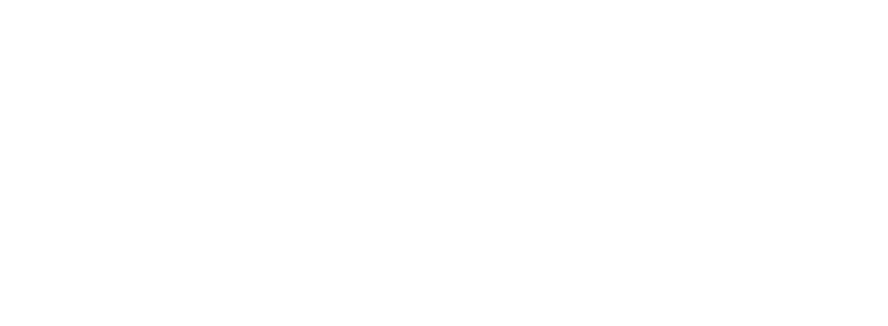
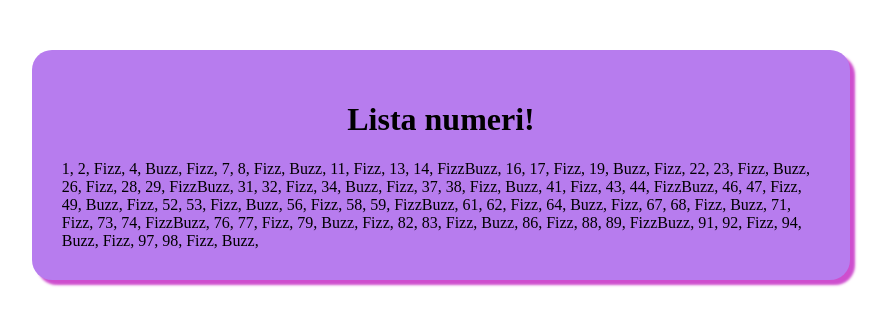
Before and after one commit to paoloferrari97/js-fizzbuzz, a plain HTML site: page index.html in a window 1280 px wide. Shown: the whole page, without its empty margins (199-1087 px from the left). Drawn offline with Linux system fonts and the light colour scheme.

Commit message:
Stampo a video i numeri da 1 a 100

```diff
--- a/assets/css/style.css
+++ b/assets/css/style.css
@@ -0,0 +1,13 @@
+.container {
+  width: 60%;
+  margin: auto;
+  display: flex;
+  justify-content: center;
+  align-items: center;
+  margin-top: 50px;
+  padding: 30px;
+  background-color: rgb(183, 124, 238);
+  box-shadow: 5px 5px 2.5px rgb(206, 78, 206);
+  border-radius: 20px;
+  flex-wrap: wrap;
+}
--- a/assets/js/main.js
+++ b/assets/js/main.js
@@ -4,17 +4,22 @@ e per i multipli di 5 stampi Buzz.
 Per i numeri che sono sia multipli di 3 che di 5 stampi FizzBuzz. */
 
 
+var message = "";
 for (var i = 1; i <= 100; i++){
 
     //risolvo l'esercizio con if e else if
     if (i % 3 == 0 && i % 5 == 0) {
         console.log("FizzBuzz");
+        message += "FizzBuzz" + ", ";
     } else if (i % 3 == 0) {
         console.log("Fizz");
+        message += "Fizz" + ", ";
     } else if (i % 5 == 0) {
         console.log("Buzz");
+        message += "Buzz" + ", ";
     } else {
         console.log(i);
+        message += i + ", ";
     }
 
     //risolvo l'esercizio con switch e case
@@ -29,6 +34,7 @@ for (var i = 1; i <= 100; i++){
             console.log("Buzz");
             break;
         default:
-        console.log(i);
+            console.log(i);
     } */
 }
+document.getElementById("container").innerHTML = message;
--- a/index.html
+++ b/index.html
@@ -9,6 +9,11 @@
 </head>
 <body>
 
+    <div class="container">
+        <h1>Lista numeri!</h1>
+        <div id="container"></div>
+    </div>
+
     <script src="./assets/js/main.js"></script>
 
 </body>
```
